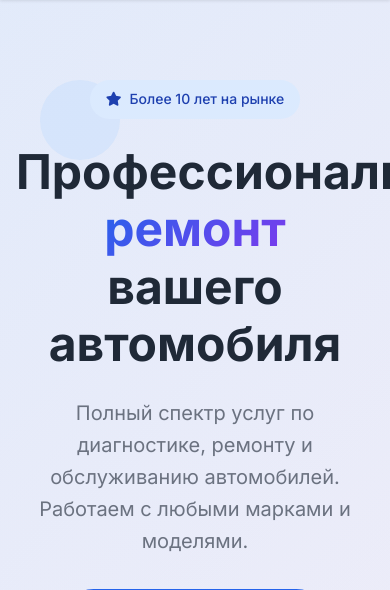
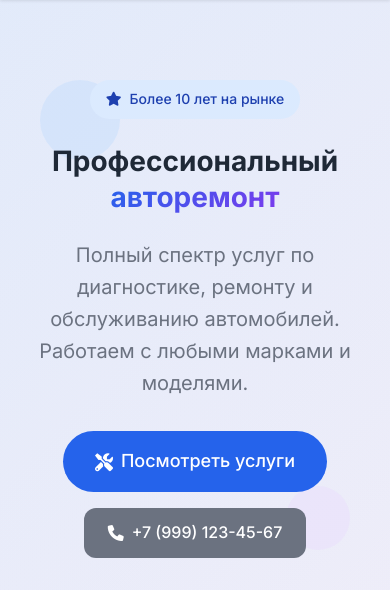
Before and after one commit to ChestnutCMD/auto-service, a Django app: page / in a window 390 px wide. Shown: the part 83-673 px from the top of the page. Run offline with Django 5.2, Linux system fonts and the light colour scheme; data that the repository does not hold is empty.

Commit message:
update menu

```diff
--- a/auto/templates/base.html
+++ b/auto/templates/base.html
@@ -911,6 +911,25 @@
         display: flex !important;
     }
 }
+    .hero-title .desktop-text {
+    display: block;
+}
+
+.hero-title .mobile-text {
+    display: none;
+}
+
+@media (max-width: 768px) {
+    .hero-title .desktop-text {
+        display: none;
+    }
+
+    .hero-title .mobile-text {
+        display: block;
+        font-size: 1.75rem;
+        line-height: 1.3;
+    }
+}
     </style>
 </head>
 <body>
--- a/auto/templates/includes/hero.html
+++ b/auto/templates/includes/hero.html
@@ -7,10 +7,9 @@
                 <span>Более 10 лет на рынке</span>
             </div>
 
-            <h1>
-                Профессиональный
-                <span class="gradient-text">ремонт</span>
-                вашего автомобиля
+            <h1 class="hero-title">
+                <span class="desktop-text">Профессиональный <span class="gradient-text">ремонт</span> вашего автомобиля</span>
+                <span class="mobile-text">Профессиональный<br><span class="gradient-text">авторемонт</span></span>
             </h1>
 
             <p class="hero-description">
```
